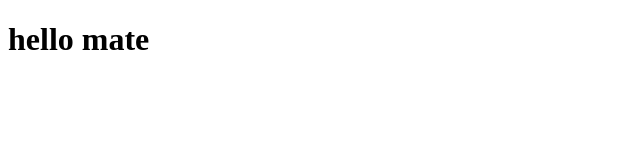
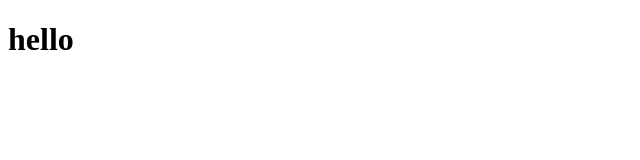
Before and after one commit to dhatchu97/git, a plain HTML site: page index.html in a window 1280 px wide. Shown: the whole page, without its empty margins (0-640 px from the left). Drawn offline with Linux system fonts and the light colour scheme.

Commit message:
fix:name

```diff
--- a/index.html
+++ b/index.html
@@ -6,6 +6,6 @@
     <title>Document</title>
 </head>
 <body>
-    <h1>hello mate</h1>
+    <h1>hello </h1>
 </body>
 </html>
```
